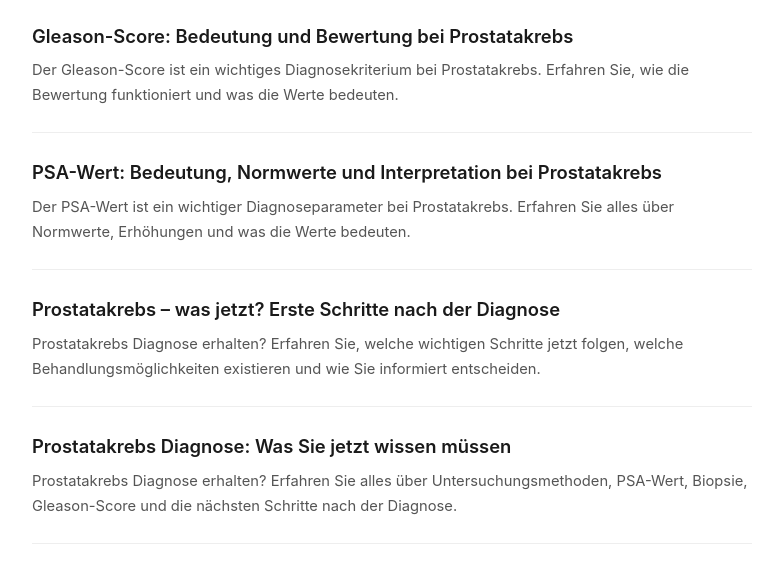
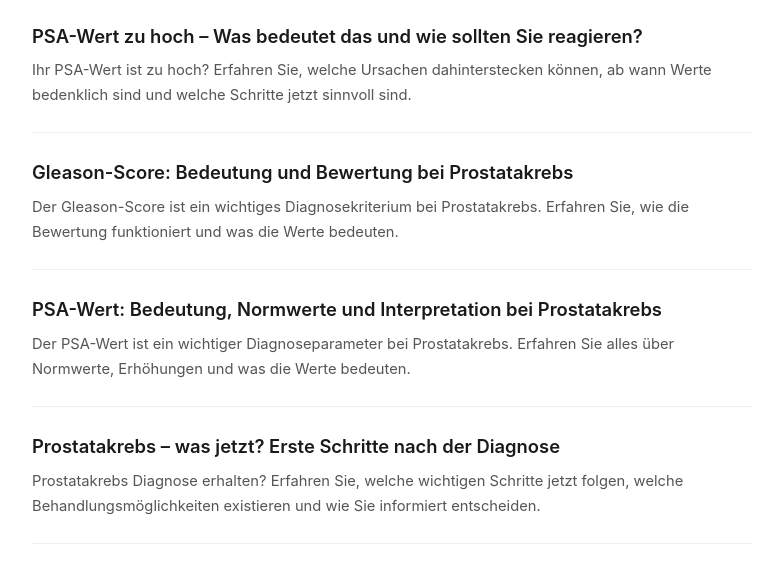
Before and after one commit to haraldlinhart-prog/prostatakrebs-online, a plain HTML site: page blog/index.html in a window 1280 px wide. Shown: the part 162-727 px from the top of the page, without its empty margins (248-1031 px from the left). Drawn offline with Linux system fonts and the light colour scheme.

Commit message:
suchmaschinen.pro: update news index

```diff
--- a/blog/index.html
+++ b/blog/index.html
@@ -21,6 +21,10 @@
 <h1>News</h1>
 <ul>
   <li>
+    <a href="./psa-wert-zu-hoch-was-bedeutet-das-und-wie-sollten-sie-reagieren/">PSA-Wert zu hoch – Was bedeutet das und wie sollten Sie reagieren?</a>
+    <p>Ihr PSA-Wert ist zu hoch? Erfahren Sie, welche Ursachen dahinterstecken können, ab wann Werte bedenklich sind und welche Schritte jetzt sinnvoll sind.</p>
+  </li>
+  <li>
     <a href="./gleason-score-bedeutung-und-bewertung-bei-prostatakrebs/">Gleason-Score: Bedeutung und Bewertung bei Prostatakrebs</a>
     <p>Der Gleason-Score ist ein wichtiges Diagnosekriterium bei Prostatakrebs. Erfahren Sie, wie die Bewertung funktioniert und was die Werte bedeuten.</p>
   </li>
```
